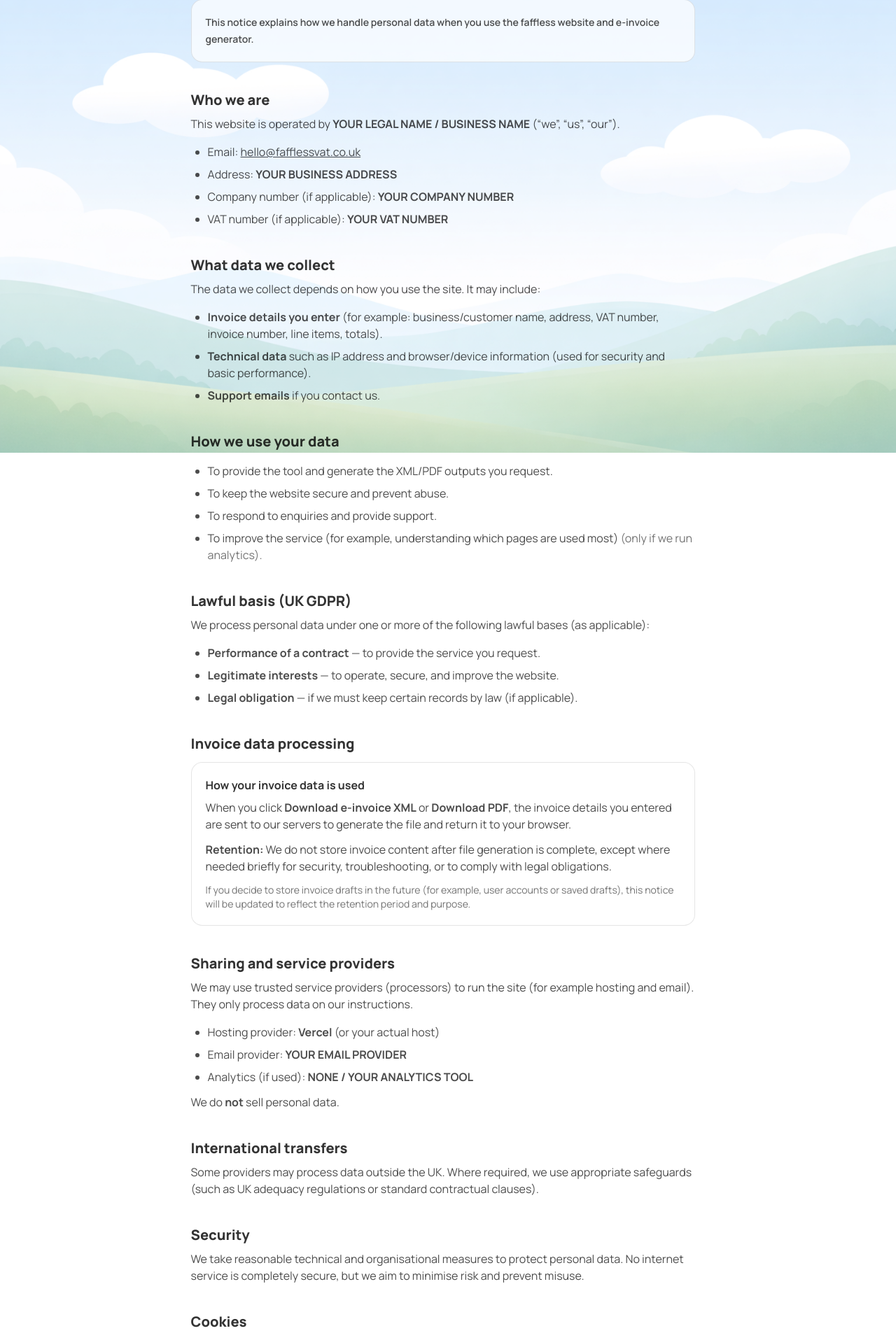
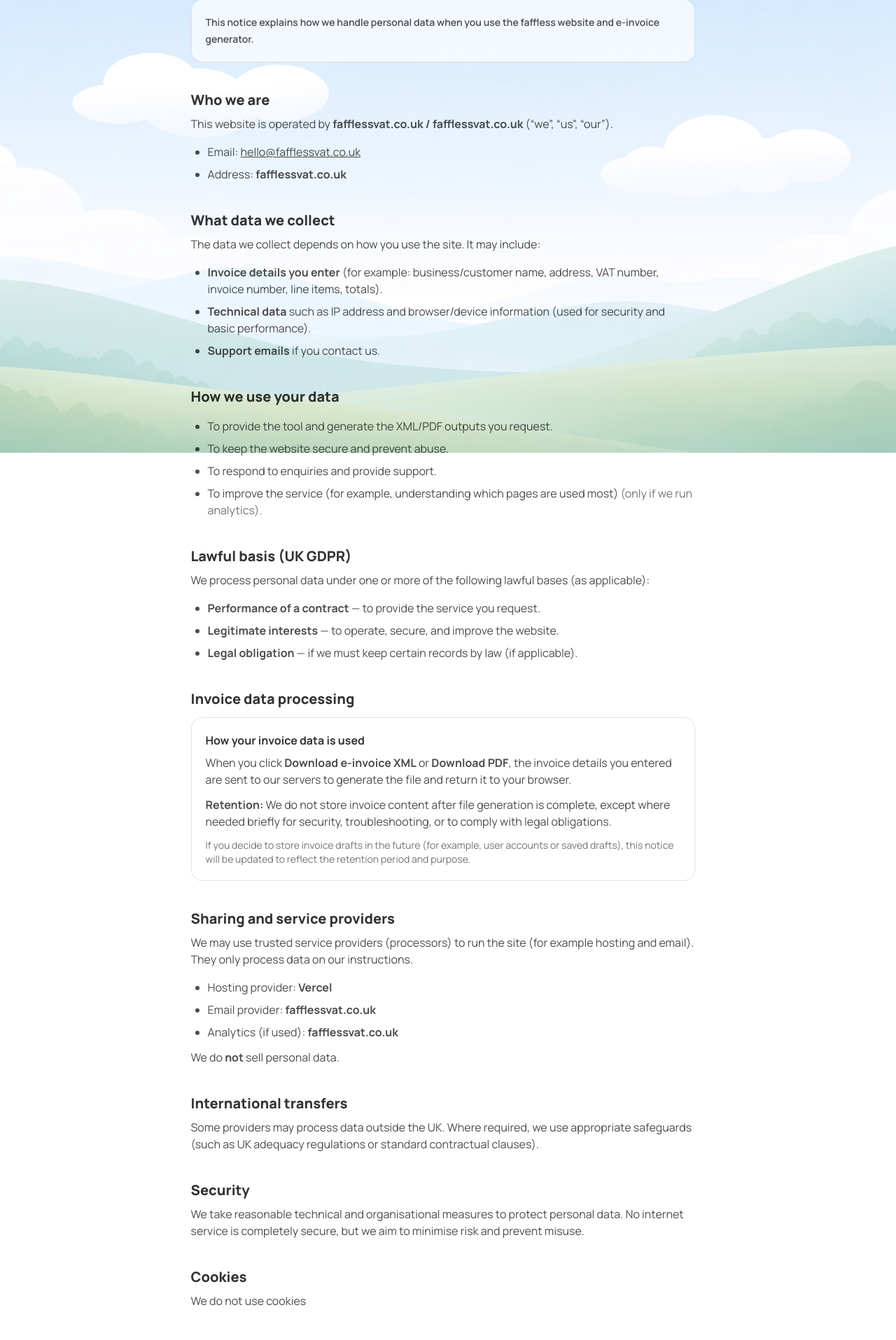
Before and after one commit to faffless/faffless, a Next.js app: page /privacy in a window 1280 px wide. Shown: the part 153-2068 px from the top of the page at 70% size. Built offline with nearby package versions, Linux system fonts and the light colour scheme.

Commit message:
update to footers

```diff
--- a/app/privacy/page.tsx
+++ b/app/privacy/page.tsx
@@ -25,7 +25,7 @@ export default function PrivacyPage() {
         <div>
           <h2 className="text-xl font-black text-black/80">Who we are</h2>
           <p className="mt-2 text-black/70 leading-6">
-            This website is operated by <span className="font-bold">YOUR LEGAL NAME / BUSINESS NAME</span>{" "}
+            This website is operated by <span className="font-bold">fafflessvat.co.uk / fafflessvat.co.uk</span>{" "}
             (“we”, “us”, “our”).
           </p>
 
@@ -37,15 +37,9 @@ export default function PrivacyPage() {
               </a>
             </li>
             <li>
-              Address: <span className="font-bold">YOUR BUSINESS ADDRESS</span>
+              Address: <span className="font-bold">fafflessvat.co.uk</span>
             </li>
-            <li>
-              Company number (if applicable): <span className="font-bold">YOUR COMPANY NUMBER</span>
-            </li>
-            <li>
-              VAT number (if applicable): <span className="font-bold">YOUR VAT NUMBER</span>
-            </li>
-          </ul>
+            </ul>
         </div>
 
         {/* What we collect */}
@@ -139,13 +133,13 @@ export default function PrivacyPage() {
 
           <ul className="mt-4 list-disc pl-6 space-y-2 text-black/70">
             <li>
-              Hosting provider: <span className="font-bold">Vercel</span> (or your actual host)
+              Hosting provider: <span className="font-bold">Vercel</span>
             </li>
             <li>
-              Email provider: <span className="font-bold">YOUR EMAIL PROVIDER</span>
+              Email provider: <span className="font-bold">fafflessvat.co.uk</span>
             </li>
             <li>
-              Analytics (if used): <span className="font-bold">NONE / YOUR ANALYTICS TOOL</span>
+              Analytics (if used): <span className="font-bold">fafflessvat.co.uk</span>
             </li>
           </ul>
 
@@ -176,8 +170,7 @@ export default function PrivacyPage() {
         <div>
           <h2 className="text-xl font-black text-black/80">Cookies</h2>
           <p className="mt-2 text-black/70 leading-6">
-            We use essential cookies required for the site to function. If we add optional analytics or marketing
-            cookies, we will update this notice and (where required) provide a consent choice.
+            We do not use cookies
           </p>
         </div>
 
--- a/app/terms/page.tsx
+++ b/app/terms/page.tsx
@@ -24,7 +24,7 @@ export default function TermsPage() {
         <div>
           <h2 className="text-xl font-black text-black/80">1) Who we are</h2>
           <p className="mt-2 text-black/70 leading-6">
-            The Service is operated by <span className="font-bold">YOUR LEGAL NAME / BUSINESS NAME</span> (“we”, “us”).
+            The Service is operated by <span className="font-bold">fafflessvat.co.uk</span> (“we”, “us”).
             <br />
             Contact:{" "}
             <a className="underline" href="mailto:hello@fafflessvat.co.uk">
```
Also changed, not shown: Notes for Will.txt.
